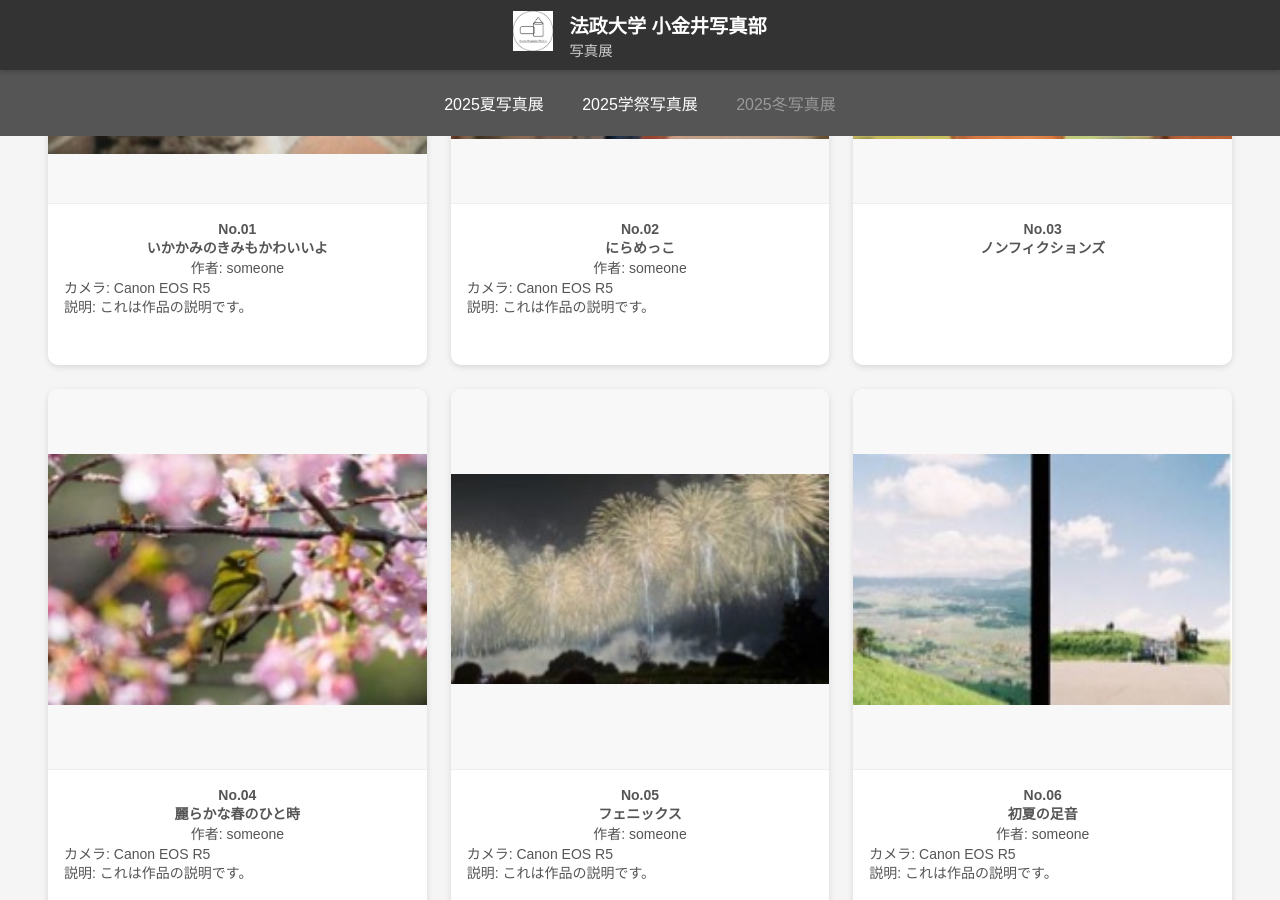
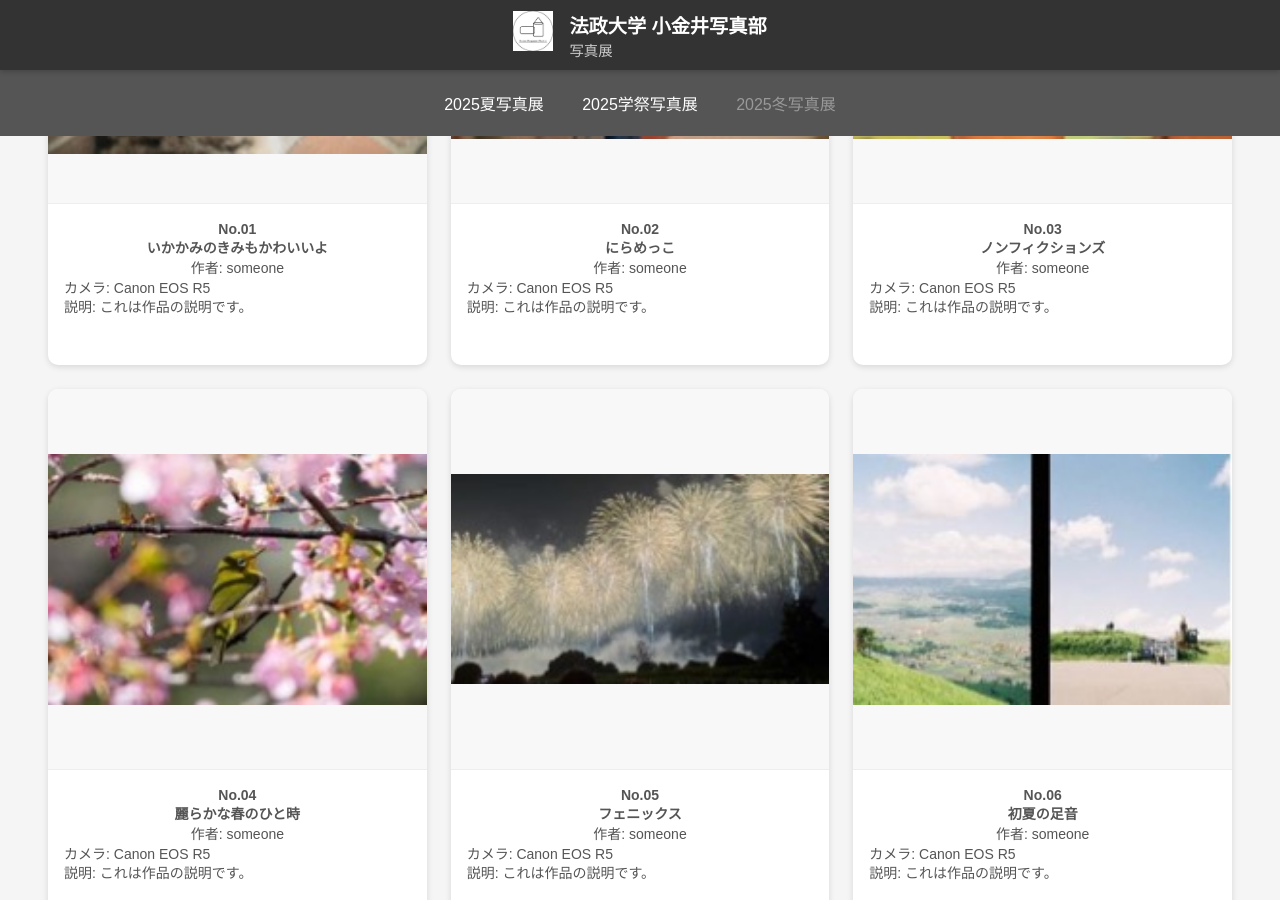
Before and after one commit to fujiyoshi-takayuki/photo-exhibition-site, a Jekyll site: the page built from 2025/summer/af69592862e159a7cf723a78c20a47ce109d13b04db75224503159b765b84967/index.html, in a window 1280 px wide and 900 px high, scrolled down 444 px. Built offline with Jekyll 4.4.1, drawn with Linux system fonts in a browser that asks for light colours.

Commit message:
set nonfictions info

```diff
--- a/2025/summer/af69592862e159a7cf723a78c20a47ce109d13b04db75224503159b765b84967/index.html
+++ b/2025/summer/af69592862e159a7cf723a78c20a47ce109d13b04db75224503159b765b84967/index.html
@@ -50,6 +50,9 @@ title: 2025年度 夏写真展 「閃光」 作品一覧
           <div class="work-info">
             <p class="work-number"><strong>No.03</strong></p>
             <p class="work-title">ノンフィクションズ</p>
+            <p class="work-author">作者: someone</p>
+            <p class="work-camera">カメラ: Canon EOS R5</p>
+            <p class="work-description">説明: これは作品の説明です。</p>
           </div>
         </div>
 
```
